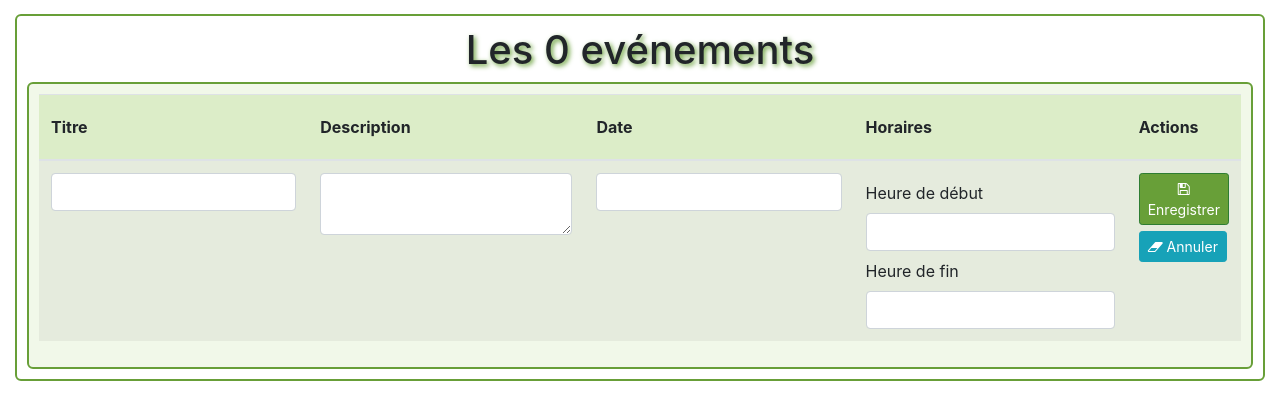
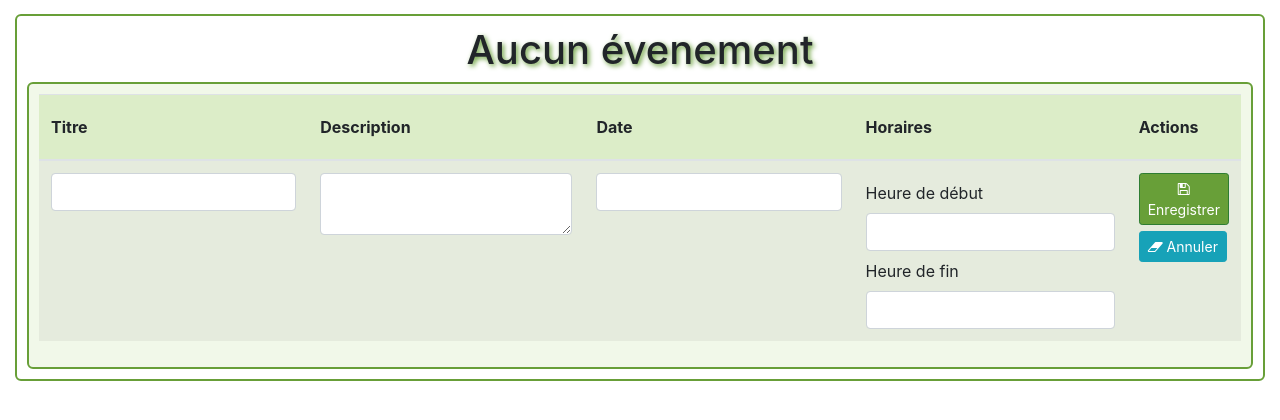
Before and after one commit to TristanLhotellier/Maya-TTLM, a Symfony app: template templates/evenement/index.html.twig in a window 1280 px wide. Shown: the part 56-476 px from the top of the page. Run offline with Twig, Linux system fonts and the light colour scheme; the template is opened without the code that fills it, so the values that code supplies are empty; form fields are guessed from the names that the template uses; some libraries are stand-ins or nearby versions.

Commit message:
Ajout d'assert

```diff
--- a/src/Controller/EvenementController.php
+++ b/src/Controller/EvenementController.php
@@ -143,7 +143,7 @@ public function supprimer(Evenement $evenement = null, Request $request, EntityM
         $entityManager->flush();
         $this->addFlash(
             'success',
-            'L\'évenement'  . $evenement->getTitre() . ' a été supprimée.'
+            'L\'évenement '  . $evenement->getTitre() . ' a été supprimée.'
         );
     }
     return $this->redirectToRoute('evenement');
--- a/templates/evenement/index.html.twig
+++ b/templates/evenement/index.html.twig
@@ -5,8 +5,23 @@
 {% block body %}
 <div class="col-md-20 contenu-blanc">
 
+
+        {% if lesEvenements | length > 1 %}
         <h1>Les <span> {{  lesEvenements | length }}  </span>evénements</h1>
         {{ include('messages.html.twig') }}
+        {% endif %}
+
+        {% if lesEvenements | length == 1  %}
+        <h1>L'évenement</h1>
+        {{ include('messages.html.twig') }}
+        {% endif %}
+
+        {% if lesEvenements | length == 0  %}
+        <h1>Aucun évenement</h1>
+        {{ include('messages.html.twig') }}
+        {% endif %}
+
+
         <div class="contenu">
             <table class="table table-striped table-advance table-hover">
                 <thead>
```
Also changed, not shown: src/Entity/Evenement.php (+8 -1 lines).
